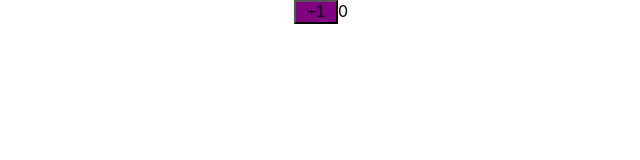
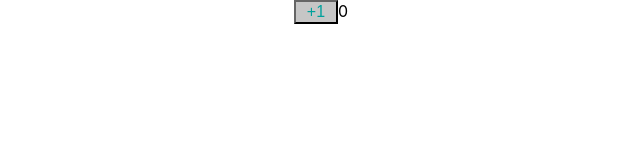
Before and after one commit to whiteheadbria/todo-app, a React (Create React App) app: page / in a window 1280 px wide. Shown: the top 160 px of the page, without its empty margins (319-959 px from the left). Built offline with nearby package versions, Linux system fonts and the light colour scheme.

Commit message:
going with a mercedes / lewis color scheme for buttons ...

```diff
--- a/src/components/counter/Counter.css
+++ b/src/components/counter/Counter.css
@@ -1,6 +1,7 @@
 button {
-    background-color: purple;
+    background-color: #c6c6c6;
+    border-color: #111111;
     font-size: medium;
-    color: black;
+    color: #00A19c;
     width: 44px;
 }
```
